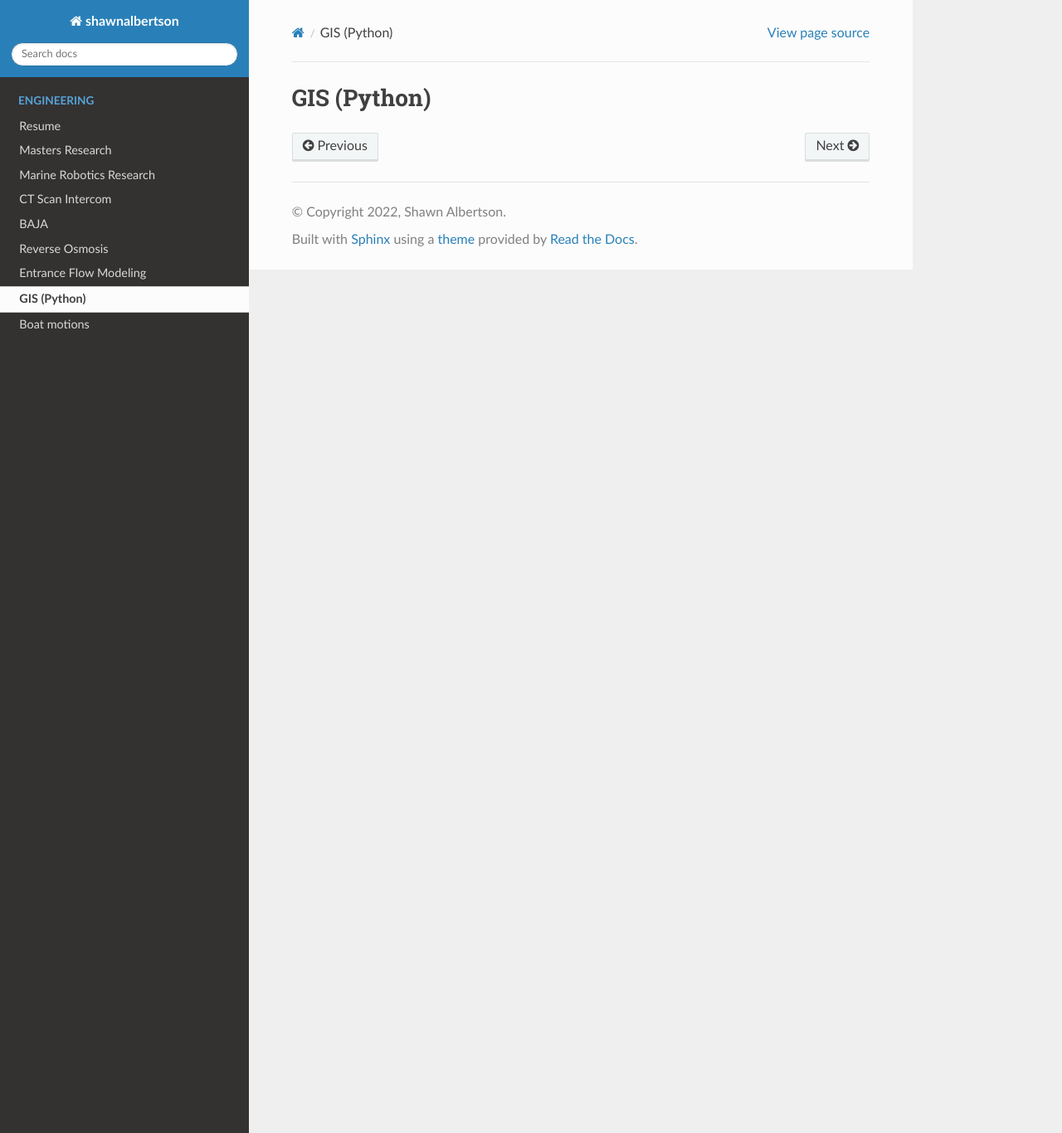
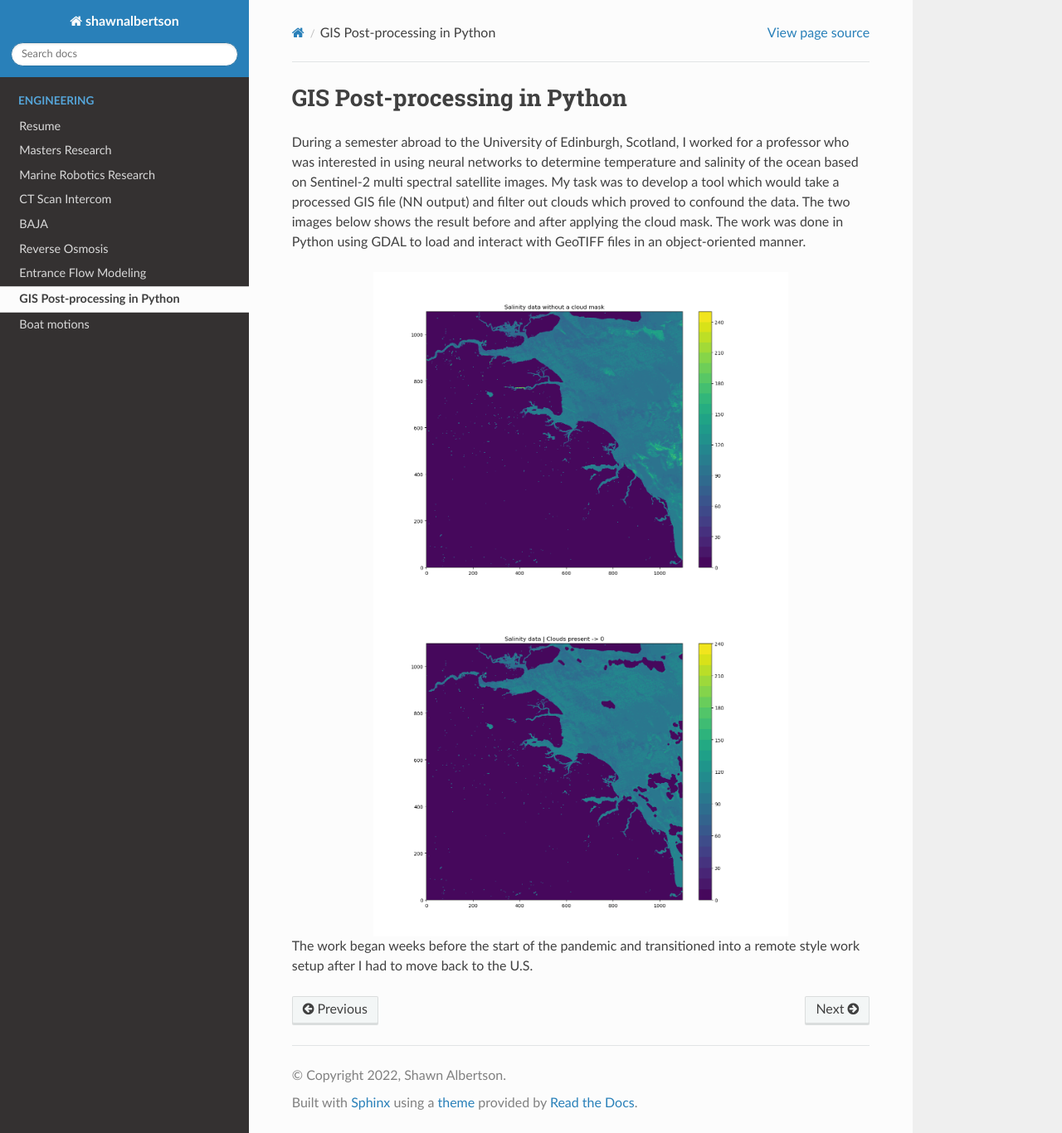
Before and after one commit to shawnalbertson/shawnalbertson, a Sphinx documentation site: the page built from docs/source/portfolio/gis.rst, in a window 1280 px wide and 1366 px high. Shown: the whole window at 83% size. Built offline with Sphinx 7.4.7 and the Read the Docs theme 2.0.0, drawn with Linux system fonts in a browser that asks for light colours; pages that are not in the unit, such as notebooks, are missing from menus.

Commit message:
make some more changes

```diff
--- a/docs/source/portfolio/entranceFlow.rst
+++ b/docs/source/portfolio/entranceFlow.rst
@@ -6,3 +6,5 @@ I worked with two other students to model the entrance region of flow into a tub
 .. _implemented in MATLAB: https://github.com/shawnalbertson/random/blob/main/entranceFlow.m
 
 .. image:: /images/flow/smoke.png
+    :width: 500
+    :align: center
--- a/docs/source/portfolio/gis.rst
+++ b/docs/source/portfolio/gis.rst
@@ -1,2 +1,14 @@
-GIS (Python)
-======================
+GIS Post-processing in Python
+==============================
+
+During a semester abroad to the University of Edinburgh, Scotland, I worked for a professor who was interested in using neural networks to determine temperature and salinity of the ocean based on Sentinel-2 multi spectral satellite images. My task was to develop a tool which would take a processed GIS file (NN output) and filter out clouds which proved to confound the data. The two images below shows the result before and after applying the cloud mask. The work was done in Python using GDAL to load and interact with GeoTIFF files in an object-oriented manner.
+
+.. image:: /images/gis/salinity_noCM.png
+    :width: 500
+    :align: center
+
+.. image:: /images/gis/salinity_withCM.png
+    :width: 500
+    :align: center
+
+The work began weeks before the start of the pandemic and transitioned into a remote style work setup after I had to move back to the U.S.
--- a/docs/source/portfolio/hydrostaticHull.rst
+++ b/docs/source/portfolio/hydrostaticHull.rst
@@ -1,6 +1,6 @@
 Boat motions
 ================================
-**`Link to report`_**.
+`Link to report`_.
 
 .. _Link to report: https://github.com/shawnalbertson/PDO-kayak/blob/master/shawn-pdo-final.ipynb
 
```
Also changed, not shown: docs/source/portfolio/mastersResearch.rst (+5 -3 lines), docs/source/images/gis/salinity_noCM.png (added), docs/source/images/gis/salinity_withCM.png (added).
